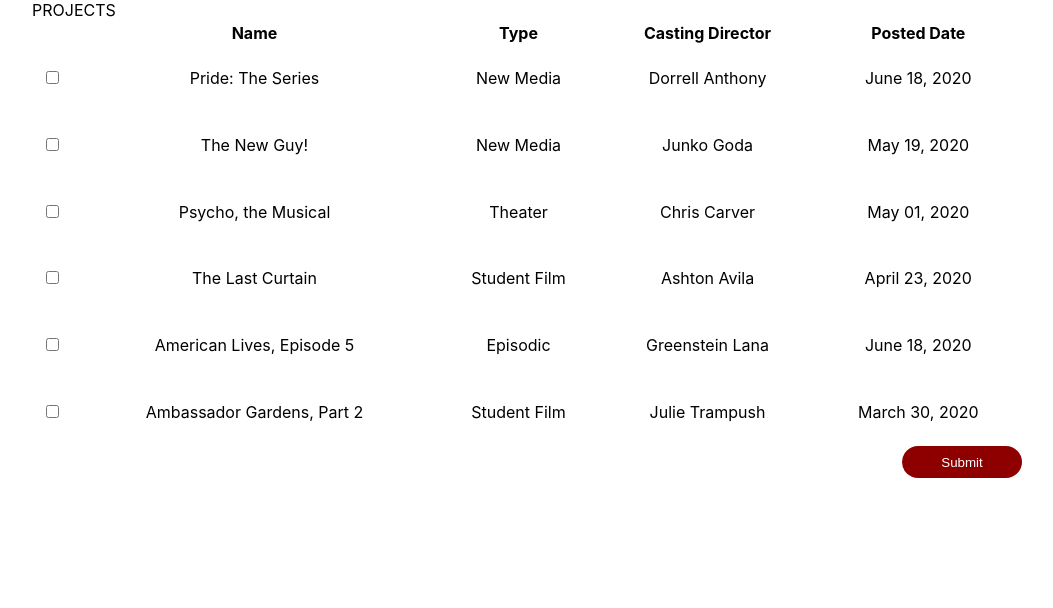
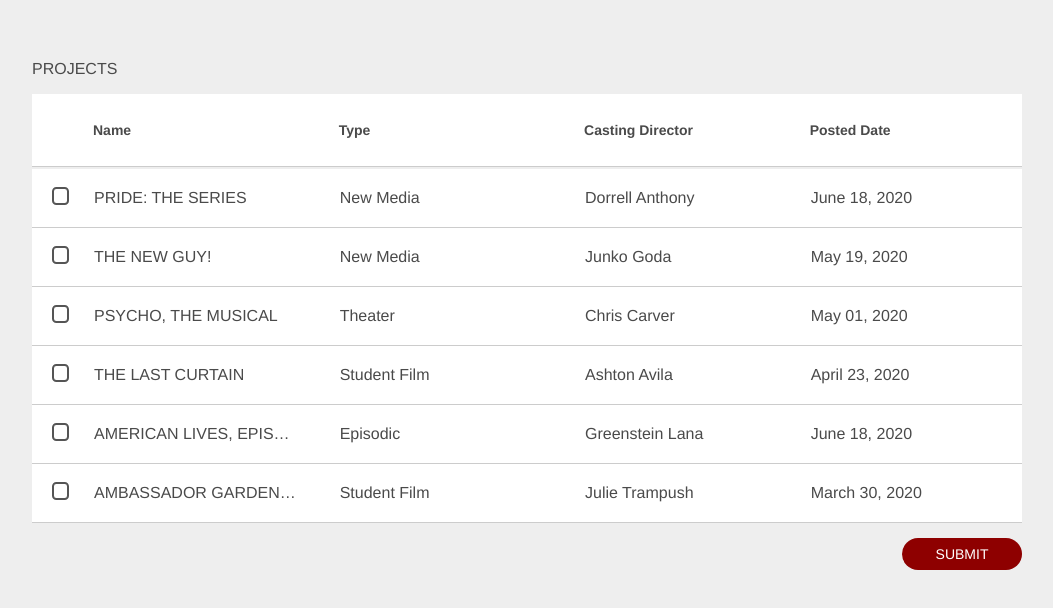
Before and after one commit to James-Bartulis/nfm-frontend-development-exercise, a React (Create React App) app: page / in a window 1280 px wide. Shown: the top 608 px of the page, without its empty margins (113-1166 px from the left). Built offline with nearby package versions, Linux system fonts and the light colour scheme.

Commit message:
removed sass & implemented final styling

```diff
--- a/package.json
+++ b/package.json
@@ -9,7 +9,6 @@
     "react": "^17.0.2",
     "react-dom": "^17.0.2",
     "react-scripts": "5.0.0",
-    "sass": "^1.49.7",
     "web-vitals": "^2.1.4"
   },
   "scripts": {
--- /dev/null
+++ b/src/components/Table.css
@@ -0,0 +1,93 @@
+:root {
+    --primary-font: 'Helvetica';
+    --primary-size: 16px;
+    --primary-color: #4A4A4A;
+
+    --secondary-font: 'Helvetica';
+    --secondary-size: 14px;
+    --secondary-color: #4A4A4A;
+}
+.Primary, .Primary > * {
+    font-family: var(--primary-font);
+    font-size: var(--primary-size);
+    color: var(--primary-color);
+}
+.Secondary, .Secondary > * {
+    font-family: var(--secondary-font);
+    font-size: var(--secondary-size);
+    color: var(--secondary-color);
+}
+
+.TableContainer {
+    width: fit-content;
+    margin: auto;
+}
+
+.TableContainer > header {
+    margin: 60px 0 15px 0;
+    display: flex;
+    justify-content: flex-start;
+}
+.TableContainer > table {
+    min-width: 990px;
+    text-align: left;
+    border-collapse: separate;
+    border-spacing: 0px 1px;
+}
+thead, tr {
+    box-shadow: 0 1px #CCC;
+}
+tbody:before {
+    line-height: 1px;
+    content:".";
+    color:white;
+    display: block;
+}
+tr {
+    height: 58px;
+    background-color: white;
+}
+th {
+    padding: 28px 0px;
+}
+td {
+    overflow: hidden;
+    text-overflow: ellipsis;
+    white-space: nowrap;
+}
+td:first-child {
+    width: 50px;
+    padding-left: 10px;
+}
+td:nth-child(2), td:nth-child(3) {
+    max-width: 90px;
+    padding-right: 40px;
+}
+input[type=checkbox] {
+    height: 1.3em;
+    width: 1.3em;
+    margin-left: 10px;
+    border-radius: 25%;
+    outline: none;
+    background-color: white;
+    border: 2px solid #555;
+    appearance: none;
+    -webkit-appearance: none;
+}
+input[type=checkbox]:checked {
+    background-color: lightgrey;
+}
+
+.TableContainer > .SubmitContainer {
+    margin-top: 15px;
+    display: flex;
+    justify-content: flex-end;
+}
+.TableContainer > .SubmitContainer > button {
+    width: 120px;
+    height: 32px;
+    background-color: #8E0000;
+    color: #FFFFFF;
+    border-radius: 25px;
+    border: none;
+}
--- a/src/components/Table.js
+++ b/src/components/Table.js
@@ -1,6 +1,6 @@
 import React from "react";
 import projects from '../assets/projects.json';
-import './Table.scss';
+import './Table.css';
 
 export default class Table extends React.Component {
     constructor(props) {
@@ -22,15 +22,21 @@ export default class Table extends React.Component {
     toggleSortByDate() {
         this.sortAscending = !this.sortAscending;
         let sortByDate = this.state.projects;
+
         sortByDate.sort((a, b) => {
             if(this.sortAscending)
                 return new Date(a.postedDate) - new Date(b.postedDate);
             else return new Date(b.postedDate) - new Date(a.postedDate);
         });
+
         this.setState({projects: sortByDate});
     }
 
     submitSelectedProjects() {
+        console.log("Selected: ")
+        if(this.selected.size == 0)
+            console.log("Empty");
+
         this.selected.forEach((project) => {
             console.log(project);
         });
@@ -39,12 +45,12 @@ export default class Table extends React.Component {
     render() {
         return (
             <div className="TableContainer">
-                <header>
+                <header className="Primary">
                     <div>{this.props.tableTitle.toUpperCase()}</div>
                 </header>
                 <table>
                     <thead>
-                        <tr>
+                        <tr className="Secondary">
                             <th></th>
                             <th>Name</th>
                             <th>Type</th>
@@ -54,9 +60,9 @@ export default class Table extends React.Component {
                     </thead>
                     <tbody>
                     {this.state.projects.map((project)=> (
-                        <tr key={project.name}>
+                        <tr className="Primary" key={project.name}>
                             <td><input type="checkbox" onClick={() => {this.toggleSelected(project)}} /></td>
-                            <td>{project.name}</td>
+                            <td>{project.name.toUpperCase()}</td>
                             <td>{project.type}</td>
                             <td>{project.castingDirector}</td>
                             <td>{project.postedDate}</td>
@@ -65,7 +71,7 @@ export default class Table extends React.Component {
                     </tbody>
                 </table>
                 <div className="SubmitContainer">
-                    <button onClick={() => {this.submitSelectedProjects()}}>Submit</button>
+                    <button className="Secondary" onClick={() => {this.submitSelectedProjects()}}>SUBMIT</button>
                 </div>
             </div>
         );
--- a/src/components/Table.scss
+++ /dev/null
@@ -1,34 +0,0 @@
-.Primary {
-    font-family: 'Helvetica';
-    font-size: 16px;
-    color: #4A4A4A;
-}
-.Secondary {
-    font-family: 'Helvetica';
-    font-size: 14px;
-    color: #4A4A4A;
-}
-.TableContainer {
-    width: fit-content;
-    margin: auto;
-    header {
-        display: flex;
-        justify-content: flex-start;
-    }
-    table {
-        min-width: 990px;
-        height: 426px;
-    }
-    .SubmitContainer {
-        display: flex;
-        justify-content: flex-end;
-        button {
-            width: 120px;
-            height: 32px;
-            background-color: #8E0000;
-            color: #FFFFFF;
-            border: none;
-            border-radius: 25px;
-        }
-    }
-}
--- a/src/index.css
+++ b/src/index.css
@@ -5,6 +5,7 @@ body {
     sans-serif;
   -webkit-font-smoothing: antialiased;
   -moz-osx-font-smoothing: grayscale;
+  background-color: #EEE;
 }
 
 code {
```
Also changed, not shown: 1 other file (tests, documents, lock files or other folders).
